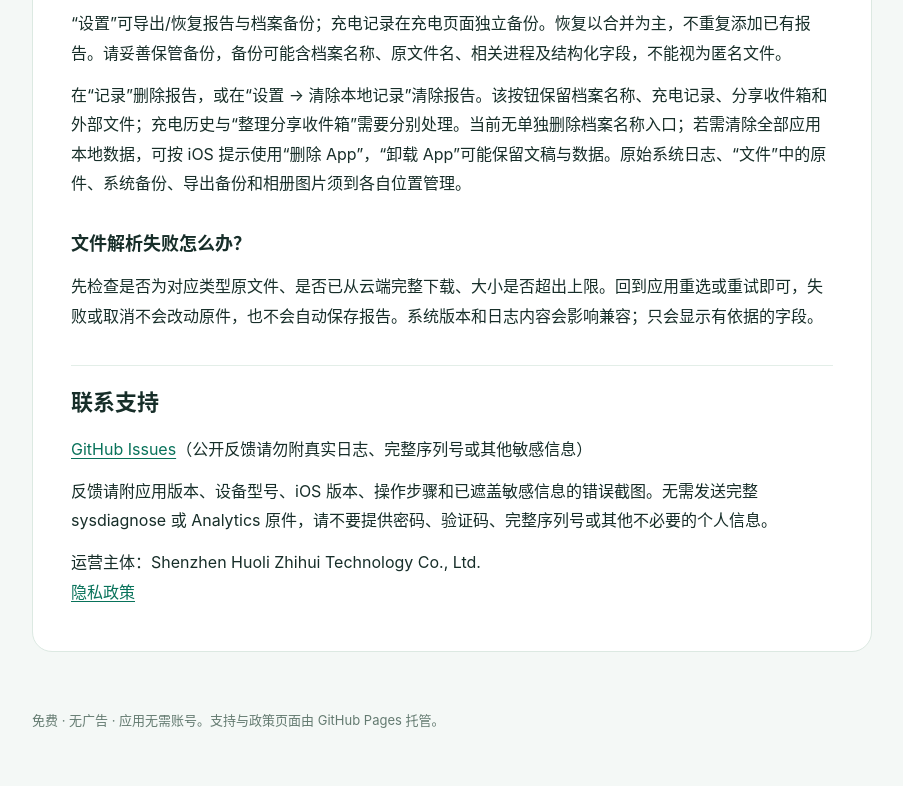
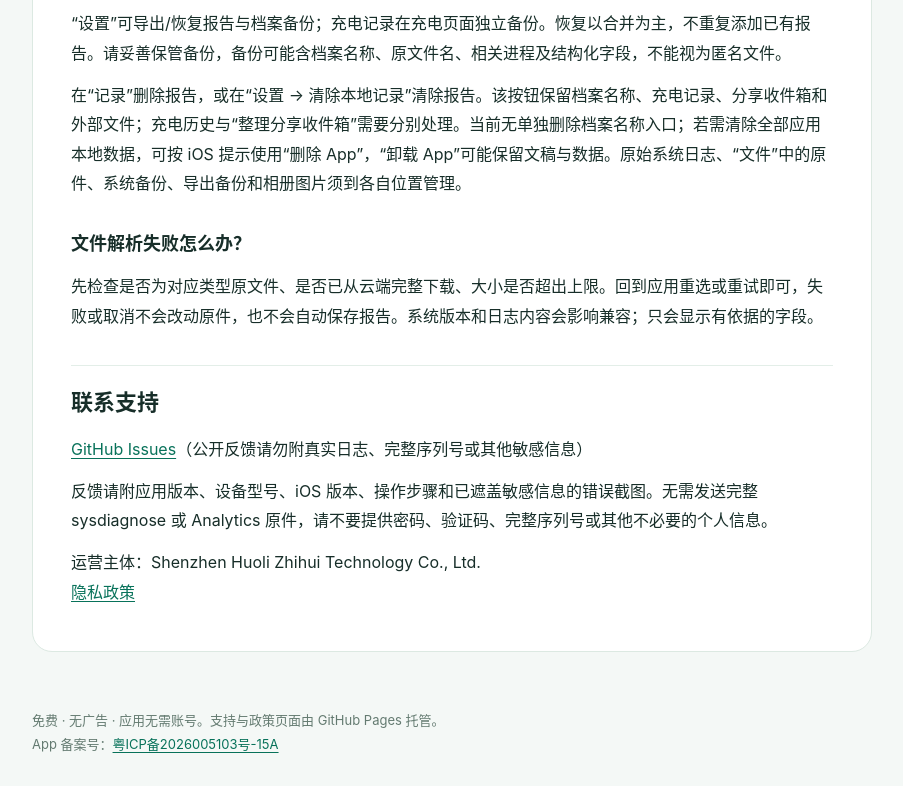
Before and after one commit to zhangshaobo608/System-Battery-Analysis-Support, a plain HTML site: page index.html in a window 1280 px wide. Shown: the part 2052-2838 px from the top of the page, without its empty margins (188-1091 px from the left). Before the commit the page ends 2814 px from the top, so only its background shows below. Drawn offline with Linux system fonts and the light colour scheme.

Commit message:
Add app filing number disclosure
Co-Authored-By: Codex <codex@openai.com>

```diff
--- a/index.html
+++ b/index.html
@@ -34,4 +34,4 @@
 <p>反馈请附应用版本、设备型号、iOS 版本、操作步骤和已遮盖敏感信息的错误截图。无需发送完整 sysdiagnose 或 Analytics 原件，请不要提供密码、验证码、完整序列号或其他不必要的个人信息。</p>
 <p>运营主体：Shenzhen Huoli Zhihui Technology Co., Ltd.<br>
 <a href="privacy.html">隐私政策</a></p></article></main>
-<footer>免费 · 无广告 · 应用无需账号。支持与政策页面由 GitHub Pages 托管。</footer></body></html>
+<footer>免费 · 无广告 · 应用无需账号。支持与政策页面由 GitHub Pages 托管。<br>App 备案号：<a href="https://beian.miit.gov.cn/" target="_blank" rel="noopener noreferrer">粤ICP备2026005103号-15A</a></footer></body></html>
```
Also changed, not shown: privacy.html (+1 -1 lines), support.html (+1 -1 lines), 3 other files.
